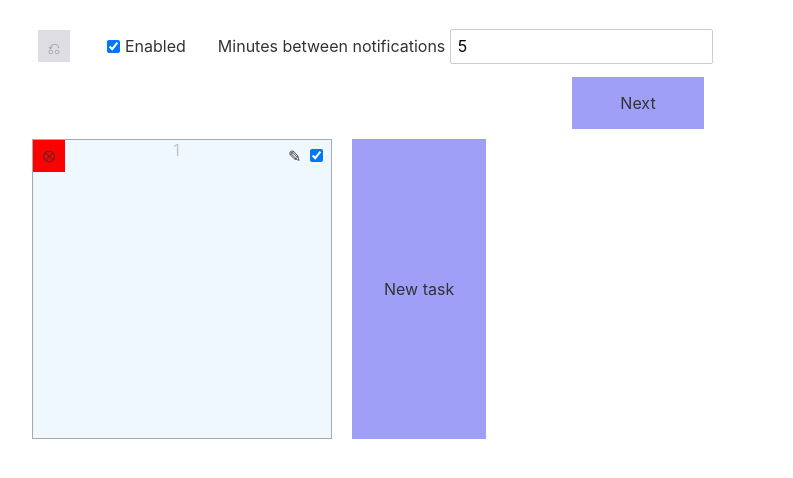
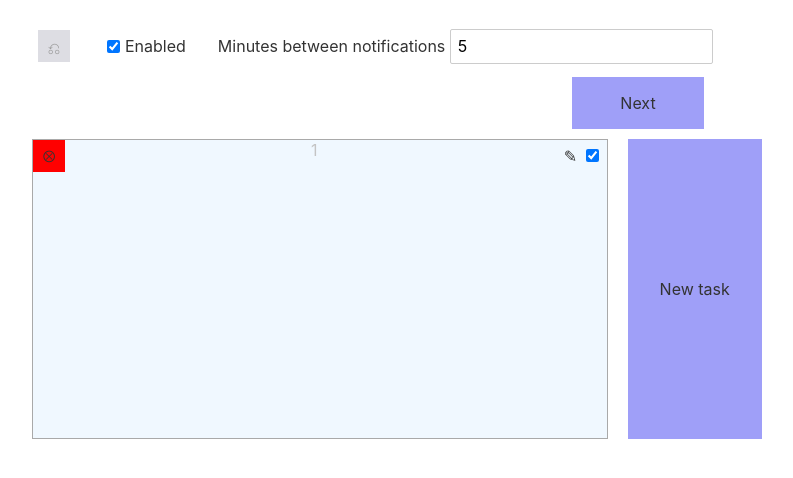
Before and after one commit to Resonious/Multifocus, a Svelte app: page / in a window 1280 px wide. Both pictures are taken after a click on the button "New task". Shown: the top 478 px of the page, without its empty margins (2-795 px from the left). Built offline with nearby package versions, Linux system fonts and the light colour scheme.

Commit message:
Nicer box sizing

```diff
--- a/src/App.svelte
+++ b/src/App.svelte
@@ -146,11 +146,13 @@
           <input type='checkbox' tabindex={task.id} data-task={task.id} bind:checked={task.editable} />
         </label>
 
-        {#if task.editable}
-          <div class='taskbody' contenteditable=true bind:innerHTML={task.content}></div>
-        {:else}
-          <div class='taskbody'>{@html task.content}</div>
-        {/if}
+        <div class='taskbody-wrapper'>
+          {#if task.editable}
+            <div class='taskbody' contenteditable=true bind:innerHTML={task.content}></div>
+          {:else}
+            <div class='taskbody'>{@html task.content}</div>
+          {/if}
+        </div>
       </div>
     {/each}
 
@@ -168,6 +170,7 @@
 
     --boxsize: 300px;
     --buttonsize: 2em;
+    --contentsize: calc((var(--boxsize) - var(--buttonsize)));
   }
 
   .controls {
@@ -216,7 +219,8 @@
     flex-flow: row wrap;
     justify-content: space-between;
 
-    width: var(--boxsize);
+    flex-grow: 1;
+    min-width: var(--boxsize);
     height: var(--boxsize);
     text-align: left;
 
@@ -235,9 +239,15 @@
     border: unset;
   }
 
+  .taskbody-wrapper {
+    overflow-y: scroll;
+    width: 100%;
+    max-height: var(--contentsize);
+  }
+
   .taskbody {
     width: 100%;
-    min-height: calc((var(--boxsize) - var(--buttonsize)));
+    min-height: var(--contentsize);
 
     white-space: pre-wrap;
     padding: 5px;
```
